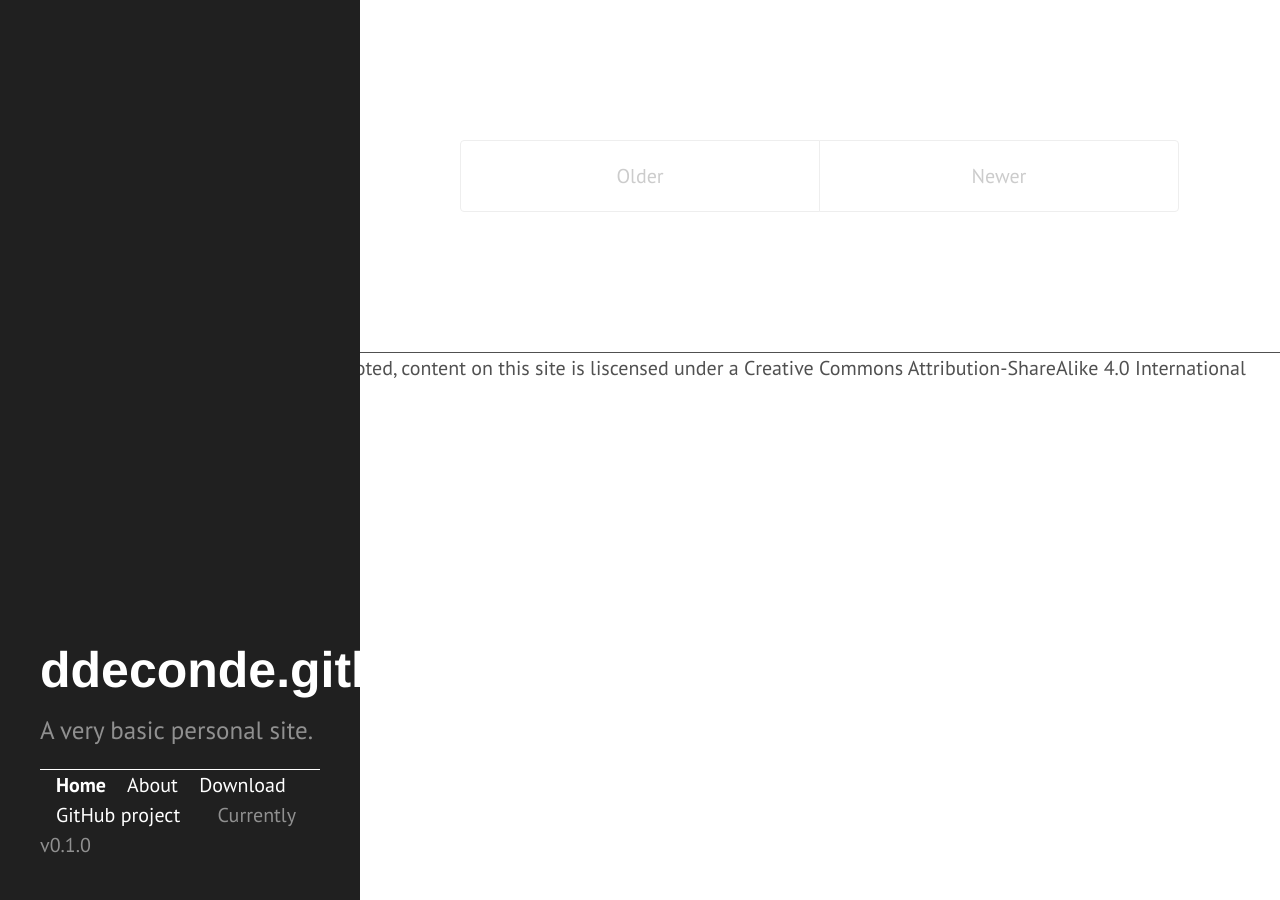
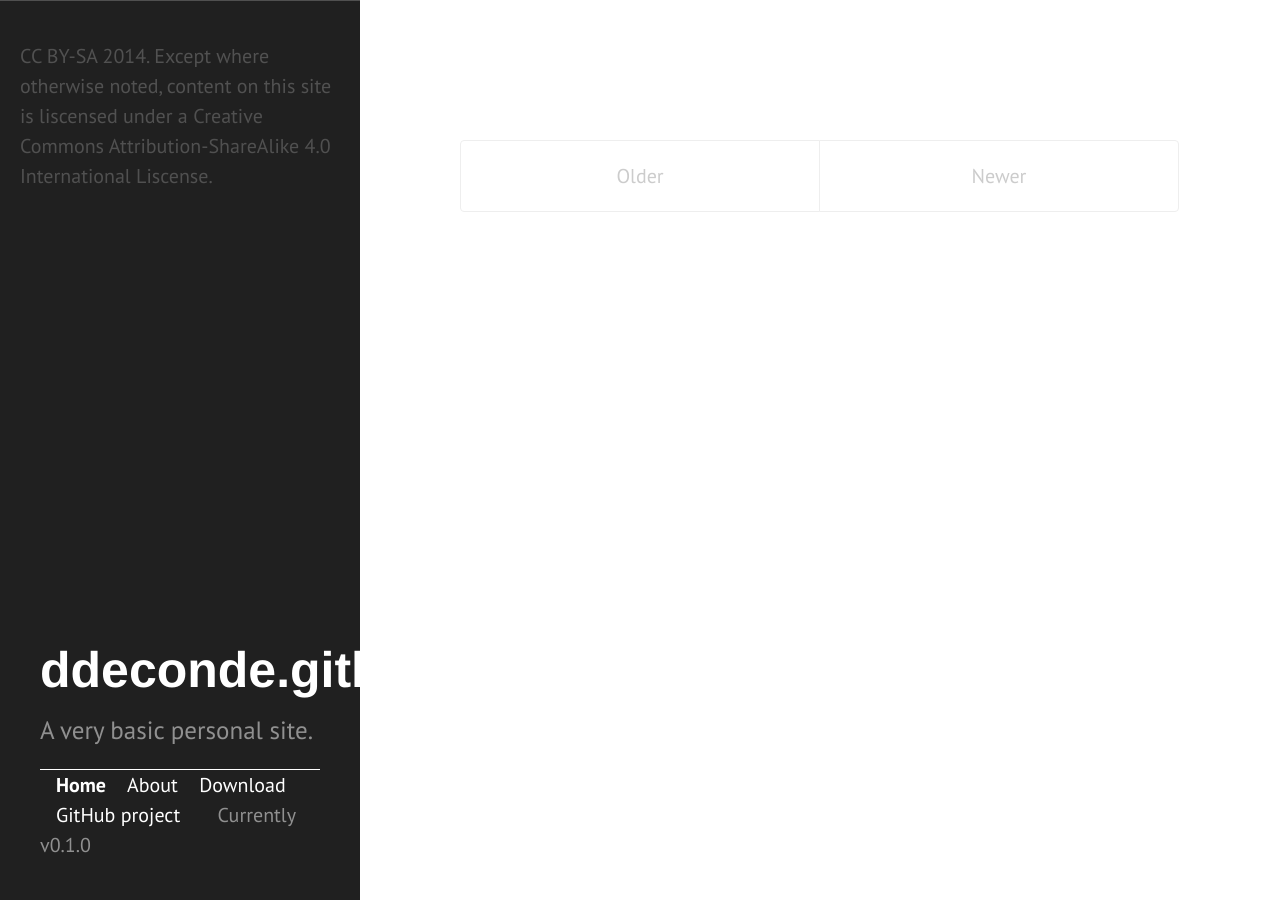
Before and after one commit to ddeconde/ddeconde.github.io, a Jekyll site: the page built from index.html, in a window 1280 px wide. Built offline with Jekyll 4.4.1, drawn with Linux system fonts in a browser that asks for light colours; Markdown is read by kramdown in place of the engine named in the settings; the list of posts is cut into pages by our own code.

Commit message:
back to hyde

```diff
--- a/public/css/hyde.css
+++ b/public/css/hyde.css
@@ -104,8 +104,20 @@ a.sidebar-nav-item:focus {
 
 /* Footer -- Added */
 .footer {
+  text-align: left;
+  padding: 2rem 1rem;
   border-top: 1px solid #505050;
   font-size: 75%:
+}
+@media (min-width: 48rem) {
+  .footer {
+    position: fixed;
+    top: 0;
+    left: 0;
+    bottom: 0;
+    width: 18rem;
+    text-align: left;
+  }
 }
 
 .footer a {
```
